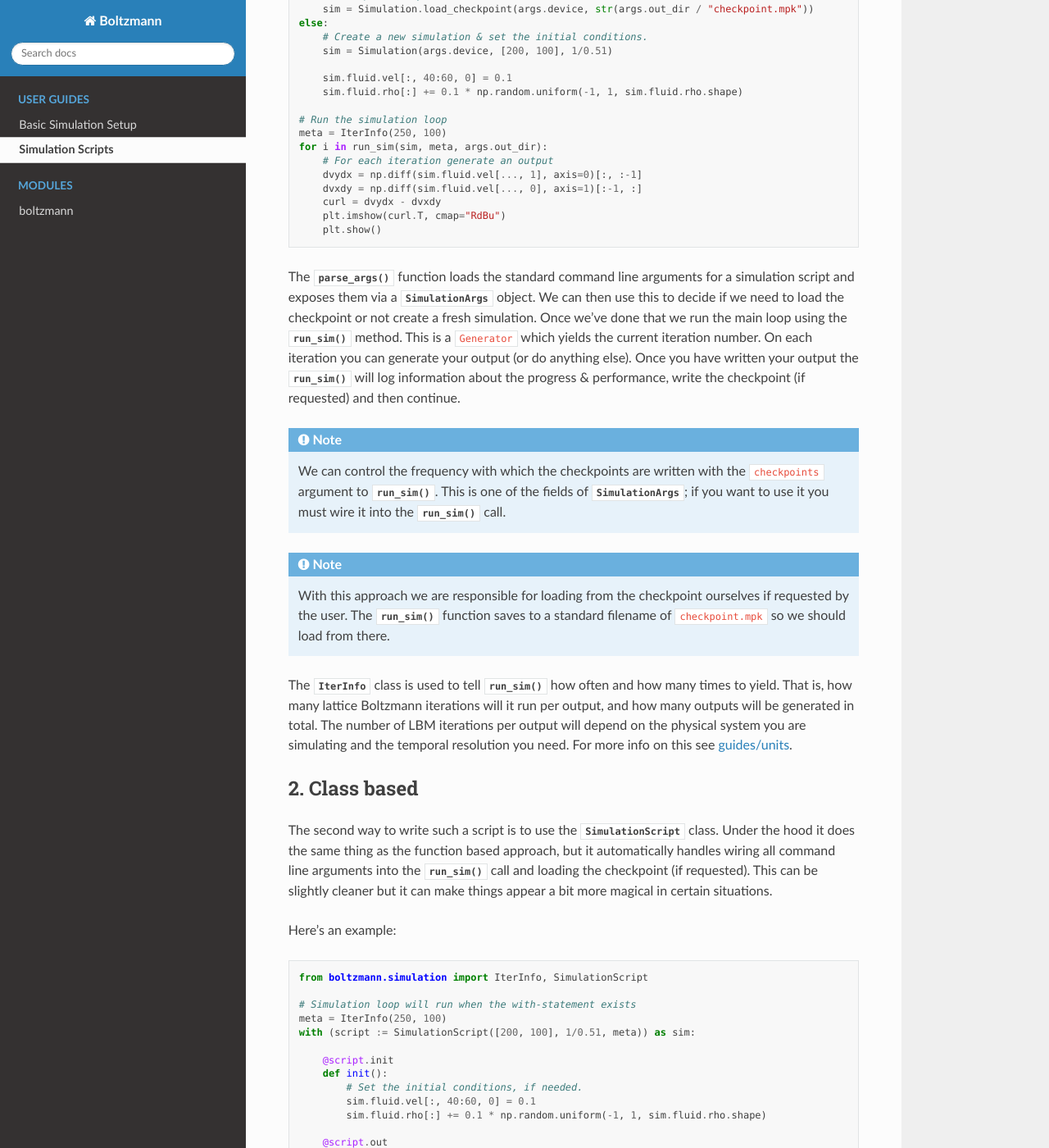
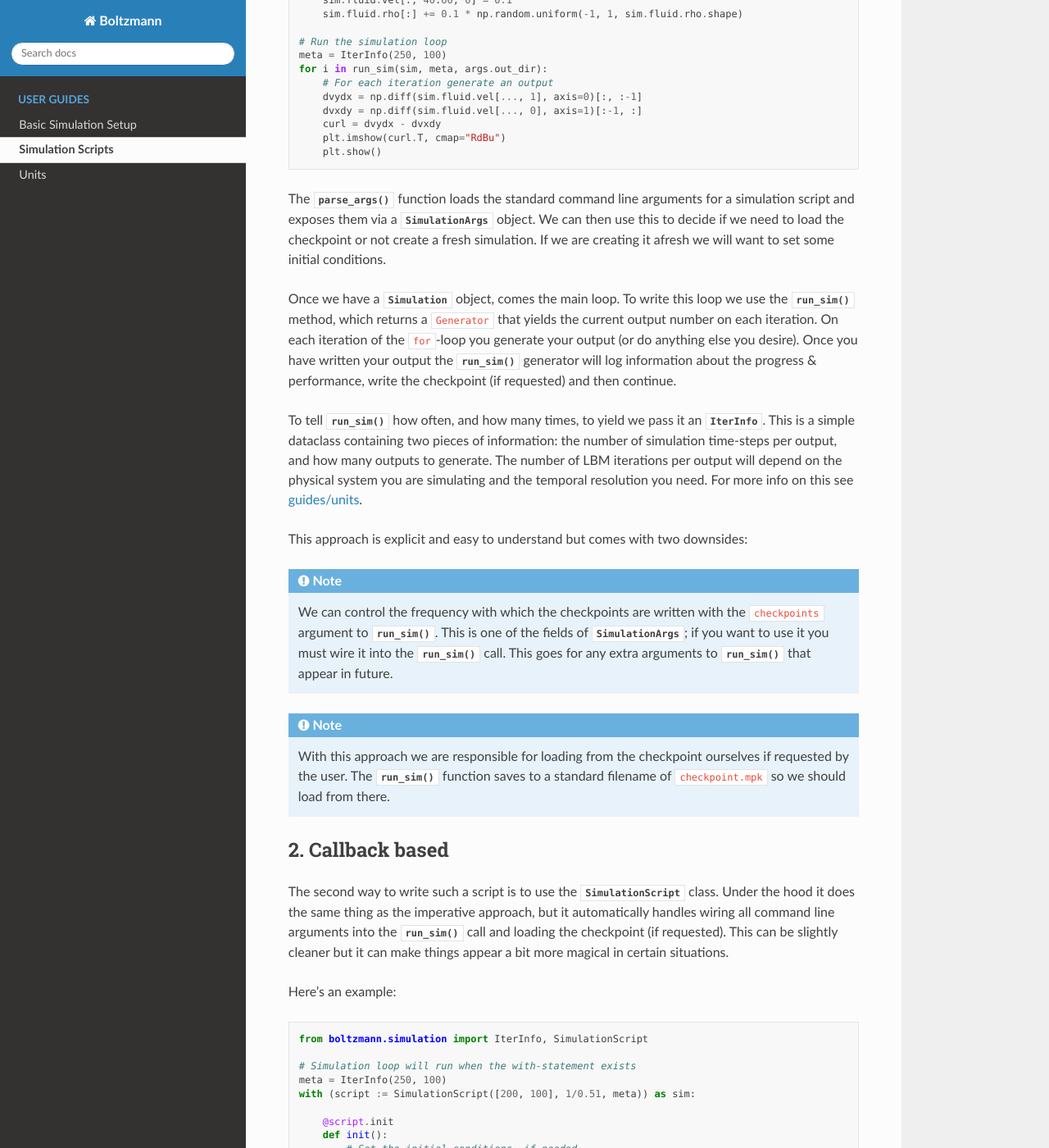
Before and after one commit to djbarker/boltzmann, a Sphinx documentation site: the page built from docs/source/guides/script.rst, in a window 1280 px wide and 1400 px high, scrolled down 865 px. Shown: the whole window at 82% size. Built offline with Sphinx 7.4.7 and the Read the Docs theme 3.1.0, drawn with Linux system fonts in a browser that asks for light colours; pages that are not in the unit, such as notebooks, are missing from menus; some of the changed text lies outside the part shown.

```diff
--- a/docs/source/boltzmann.units.rst
+++ /dev/null
@@ -1,7 +0,0 @@
-boltzmann.units
-===============
-
-.. automodule:: boltzmann.units
-   :members:
-   :undoc-members:
-   :show-inheritance:
--- a/docs/source/guides/script.rst
+++ b/docs/source/guides/script.rst
@@ -15,15 +15,11 @@ module provides us with utilities to achieve all of these quickly.
 
 There are two ways to use this module (and I'm not settled on which I prefer).
 
-1. Function based
------------------
+1. Imperative
+-------------
 
-We can wire up a script quickly using a few function calls which will
-
-1. Parse the command line arguments
-2. Run the main simulation loop (including logging & writing checkpoints).
-
-Here's an example
+We can wire up a script quickly using two useful functions :py:meth:`parse_args` and :py:meth:`run_sim`.
+The methods are explained just below but first, here's an example
 
 .. code-block:: python
 
@@ -56,32 +52,38 @@ Here's an example
 The :py:meth:`~boltzmann.simulation.parse_args` function loads the standard command line arguments
 for a simulation script and exposes them via a :py:class:`~boltzmann.simulation.SimulationArgs` object.
 We can then use this to decide if we need to load the checkpoint or not create a fresh simulation.
-Once we've done that we run the main loop using the :py:meth:`~boltzmann.simulation.run_sim` method.
-This is a ``Generator`` which yields the current iteration number.
-On each iteration you can generate your output (or do anything else).
-Once you have written your output the :py:meth:`~boltzmann.simulation.run_sim` will log information about the progress & performance,
+If we are creating it afresh we will want to set some initial conditions.
+
+Once we have a :py:class:`Simulation` object, comes the main loop.
+To write this loop we use the :py:meth:`~boltzmann.simulation.run_sim` method,
+which returns a ``Generator`` that yields the current output number on each iteration.
+On each iteration of the ``for``-loop you generate your output (or do anything else you desire).
+Once you have written your output the :py:meth:`~boltzmann.simulation.run_sim` generator will log information about the progress & performance,
 write the checkpoint (if requested) and then continue.
+
+To tell :py:meth:`~boltzmann.simulation.run_sim` how often, and how many times, to yield we pass it an :py:class:`~boltzmann.simulation.IterInfo`.
+This is a simple dataclass containing two pieces of information: the number of simulation time-steps per output, and how many outputs to generate.
+The number of LBM iterations per output will depend on the physical system you are simulating and the temporal resolution you need.
+For more info on this see :doc:`guides/units <units>`.
+
+This approach is explicit and easy to understand but comes with two downsides:
 
 .. note::
 
     We can control the frequency with which the checkpoints are written with the ``checkpoints`` argument to :py:meth:`~boltzmann.simulation.run_sim`.
     This is one of the fields of :py:class:`~boltzmann.simulation.SimulationArgs`; if you want to use it you must wire it into the :py:meth:`~boltzmann.simulation.run_sim` call.
+    This goes for any extra arguments to :py:meth:`~boltzmann.simulation.run_sim` that appear in future.
 
 .. note::
 
     With this approach we are responsible for loading from the checkpoint ourselves if requested by the user.
     The :py:meth:`~boltzmann.simulation.run_sim` function saves to a standard filename of ``checkpoint.mpk`` so we should load from there.
 
-The :py:class:`~boltzmann.simulation.IterInfo` class is used to tell :py:meth:`~boltzmann.simulation.run_sim` how often and how many times to yield.
-That is, how many lattice Boltzmann iterations will it run per output, and how many outputs will be generated in total.
-The number of LBM iterations per output will depend on the physical system you are simulating and the temporal resolution you need.
-For more info on this see :doc:`guides/units <units>`.
-
-2. Class based
---------------
+2. Callback based
+-----------------
 
 The second way to write such a script is to use the :py:class:`~boltzmann.simulation.SimulationScript` class.
-Under the hood it does the same thing as the function based approach, but it automatically handles wiring all command line arguments into the :py:meth:`~boltzmann.simulation.run_sim` call and loading the checkpoint (if requested).
+Under the hood it does the same thing as the imperative approach, but it automatically handles wiring all command line arguments into the :py:meth:`~boltzmann.simulation.run_sim` call and loading the checkpoint (if requested).
 This can be slightly cleaner but it can make things appear a bit more magical in certain situations.
 
 Here's an example:
@@ -121,6 +123,7 @@ These functions are called only when needed; for example if we are resuming the
     the :py:class:`~boltzmann.simulation.SimulationScript` to use the decorators which mark the
     initialization and output methods.
 
+
 Running
 -------
 
--- a/docs/source/index.rst
+++ b/docs/source/index.rst
@@ -12,10 +12,11 @@ A GPU accelerated Python module for running lattice Boltzmann simulations.
 
    guides/basic
    guides/script
+   guides/units
 
 .. toctree::
    :maxdepth: 3
    :titlesonly:
    :caption: Modules
 
-   boltzmann
+   api/boltzmann
```
Also changed, not shown: docs/source/boltzmann.boltzmann.rst (deleted, +0 -7 lines), docs/source/boltzmann.core.rst (deleted, +0 -7 lines), docs/source/boltzmann.kernel_gen.rst (deleted, +0 -7 lines), docs/source/boltzmann.rst (deleted, +0 -25 lines), docs/source/boltzmann.simulation.rst (deleted, +0 -7 lines), docs/source/boltzmann.utils.logger.rst (deleted, +0 -7 lines), docs/source/boltzmann.utils.mpl.rst (deleted, +0 -7 lines), docs/source/boltzmann.utils.option.rst (deleted, +0 -7 lines), docs/source/boltzmann.utils.rst (deleted, +0 -19 lines), docs/source/boltzmann.utils.vtkio.rst (deleted, +0 -7 lines), docs/source/guides/basic.rst (+9 -8 lines), 2 other files.
